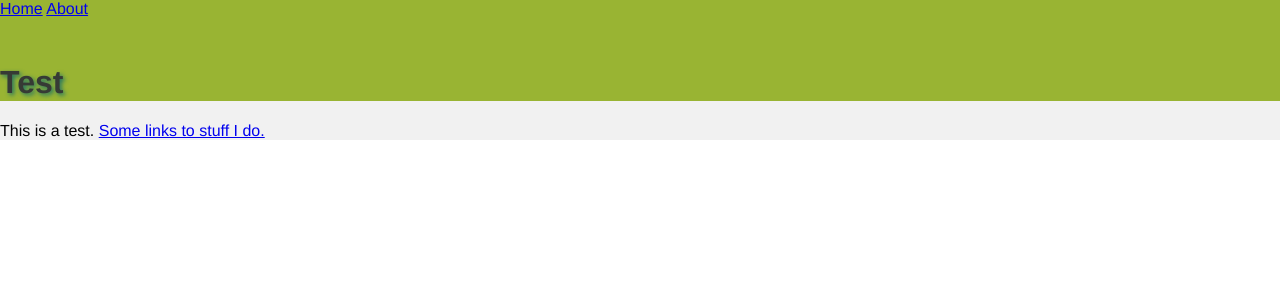
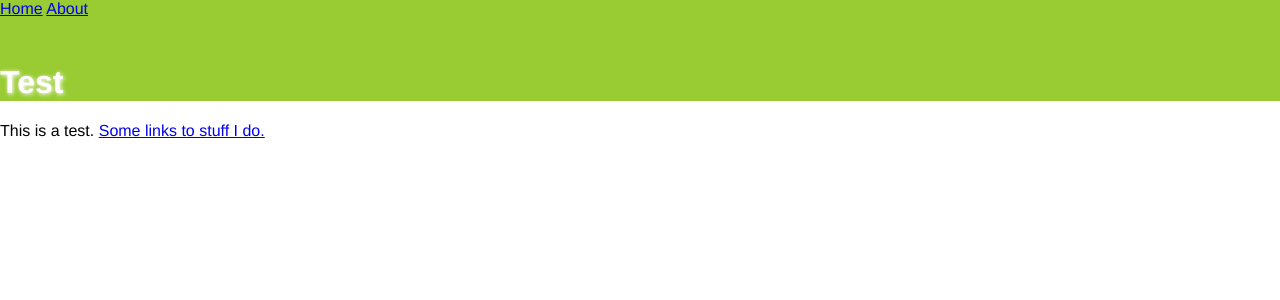
Before and after one commit to LKS90/LKS90.github.io, a Jekyll site: the page built from index.html, in a window 1280 px wide. Shown: the top 300 px of the page. Built offline with Jekyll 4.4.1, drawn with Linux system fonts in a browser that asks for light colours.

Commit message:
Update main.css

```diff
--- a/css/main.css
+++ b/css/main.css
@@ -3,16 +3,16 @@ html, body {
     padding: 0;
 }
 h1 {
-    text-shadow: 2px 2px 4px #217364;
-    background-color: #99b433;
-    color: #363A35;
+    text-shadow: 1px 1px 4px #ffffff;
+    background-color: #99cc33;
+    color: #ffffff;
 }
 .outer {
     position: relative;
 }
 .outer .header {
     font-family: "Helvetica Neue", "Arial", sans-serif;
-    background-color: #99b433;
+    background-color: #99cc33;
     width: 100%;
     height: 4rem;
     color: #d8e18f;
@@ -23,6 +23,6 @@ h1 {
 .content {
     font-family: "Helvetica Neue", "Arial", sans-serif;
     height: 100%;
-    background-color: #f1f1f1;
+    background-color: #ffffff;
     margin-top: 4rem;
 }
```
